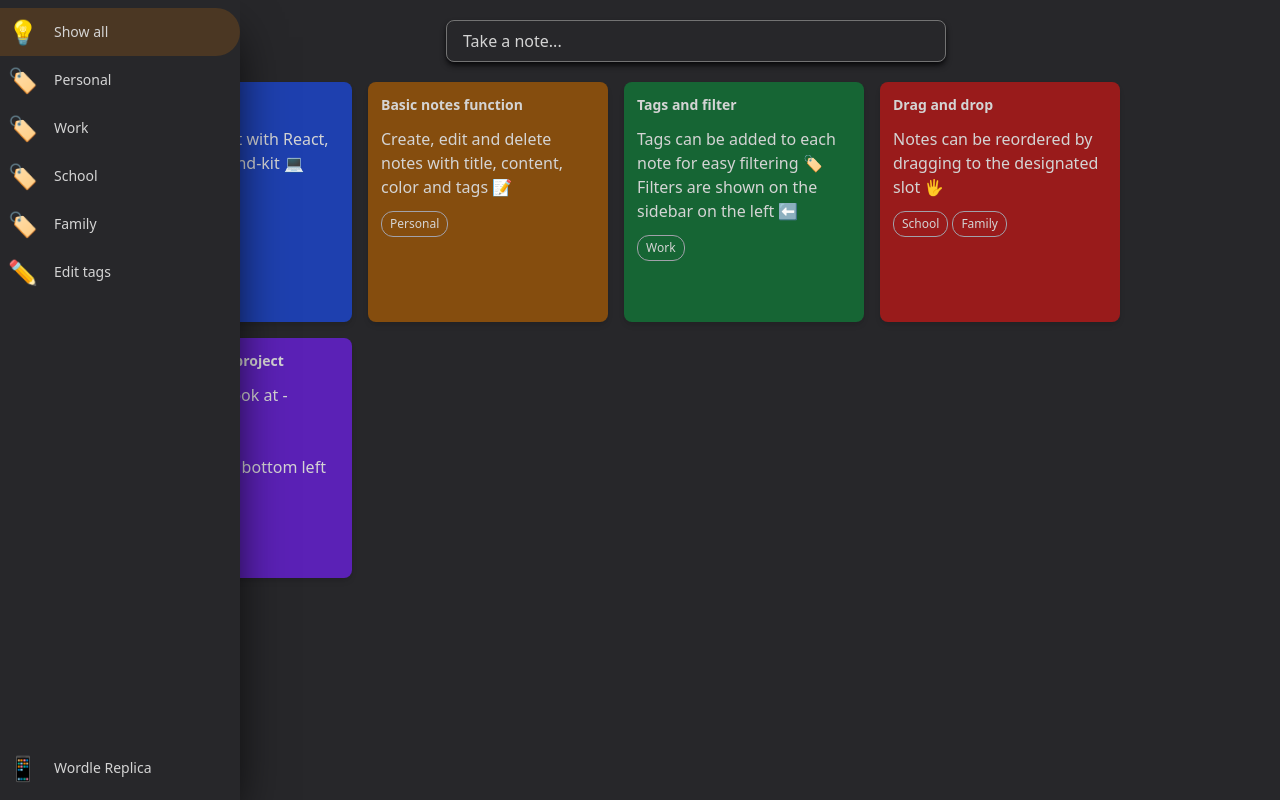
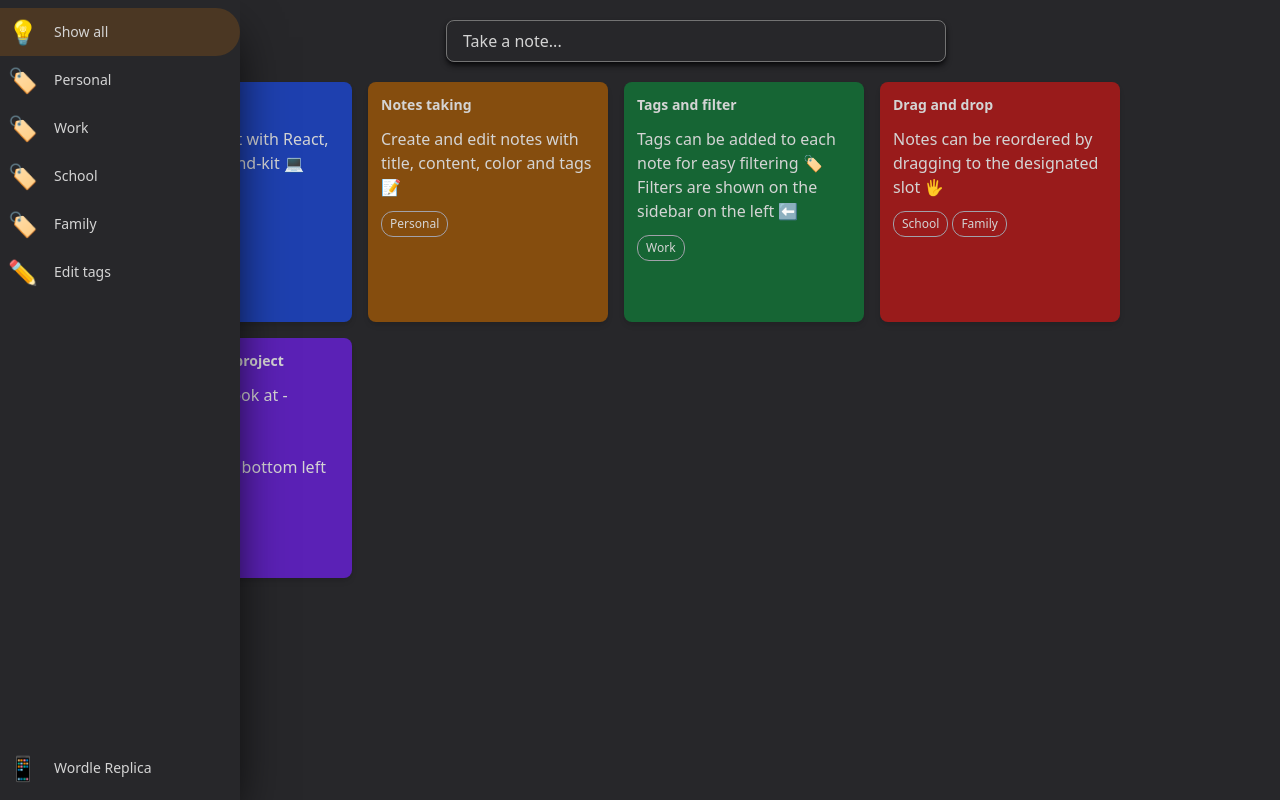
Before and after one commit to Michael-Chan-1992/notes_code, a React (Vite) app: page / in a window 1280 px wide. Built offline with nearby package versions, Linux system fonts and the light colour scheme.

Commit message:
changed text

```diff
--- a/src/localStorage.js
+++ b/src/localStorage.js
@@ -24,9 +24,8 @@ const parsedNotes = localStorageNotes
       },
       {
         id: 1,
-        title: "Basic notes function",
-        content:
-          "Create, edit and delete notes with title, content, color and tags 📝",
+        title: "Notes taking",
+        content: "Create and edit notes with title, content, color and tags 📝",
         tags: ["Personal"],
         color: "yellow",
       },
```
